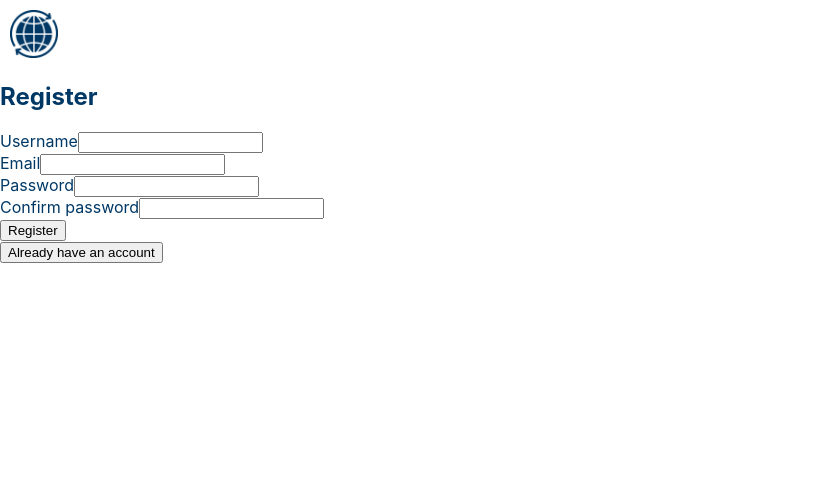
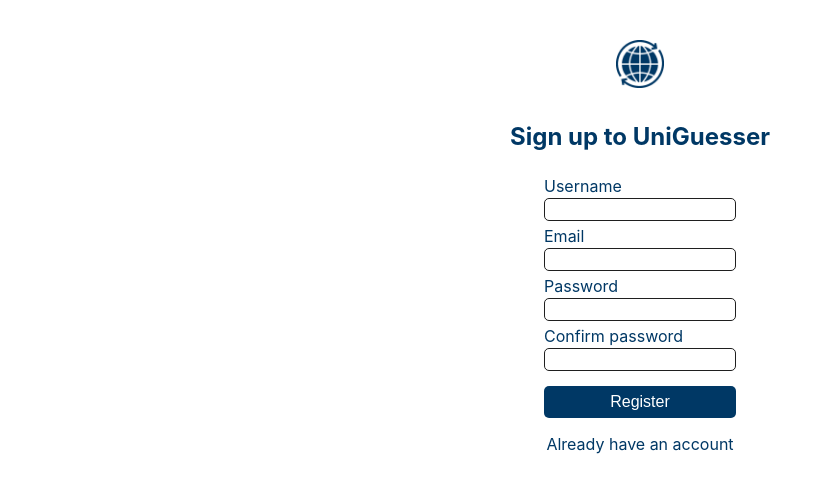
Before and after one commit to Billypl/UniGuesserRun, a React (Create React App) app in the folder frontend/: page /PartyGame/register in a window 1280 px wide. Shown: the top 492 px of the page, without its empty margins (0-833 px from the left). Built offline with nearby package versions, Linux system fonts and the light colour scheme.

Commit message:
UGR-25 styling(feat): improved login and register page styling

```diff
--- a/frontend/src/components/FormField.tsx
+++ b/frontend/src/components/FormField.tsx
@@ -1,5 +1,6 @@
 import React from "react";
 import { UseFormRegister, FieldValues } from "react-hook-form";
+import styles from "../styles/AccountForm.module.scss";
 
 interface FormFieldProps<T extends FieldValues> {
   label: string;
@@ -11,13 +12,13 @@ interface FormFieldProps<T extends FieldValues> {
 
 const FormField = <T extends FieldValues>({ label, name, type = "text", register, error }: FormFieldProps<T>) => {
   return (
-    <div className="form-field">
+    <div className={styles.field}>
       <label>{label}</label>
       <input
         type={type}
         {...register(name as any)}
       />
-      {error && <p className="form-error-message">{error}</p>}
+      {error && <p className={styles.error_message}>{error}</p>}
     </div>
   );
 };
--- a/frontend/src/pages/login.tsx
+++ b/frontend/src/pages/login.tsx
@@ -6,6 +6,7 @@ import FormField from "../components/FormField";
 import Logo from "../components/Logo";
 import { MENU_ROUTE, REGISTER_ROUTE } from "../Constants";
 import { useUserContext } from "../hooks/useUserContext";
+import styles from "../styles/AccountForm.module.scss";
 
 interface LoginFormInputs {
   nicknameOrEmail: string;
@@ -34,10 +35,11 @@ const Login: React.FC = () => {
   }
 
   return (
-    <>
-    <Logo />
-    <form onSubmit={handleSubmit(loginUser)} className="login-form">
-      <h2 className="form-header">Login</h2>
+    <div className={styles.form_container}>
+      <Logo />
+      <form onSubmit={handleSubmit(loginUser)}
+    className={styles.form}>
+      <h2 className={styles.header}>Sign in to UniGuesser</h2>
 
       <FormField
         label="Nickname or Email"
@@ -55,10 +57,10 @@ const Login: React.FC = () => {
         error={errors.password?.message}
       />
 
-      <button type="submit" className="login-form-button">Login</button>
+      <button type="submit" className={styles.submit_button}>Login</button>
     </form>
-    <button onClick={() => navigate(REGISTER_ROUTE)}>New to UniGuesser? Sign up</button>
-    </>
+    <p onClick={() => navigate(REGISTER_ROUTE)} className={styles.link}>New to UniGuesser? Sign up</p>
+    </div>
   );
 };
 
--- a/frontend/src/pages/register.tsx
+++ b/frontend/src/pages/register.tsx
@@ -5,6 +5,7 @@ import accountService from "../services/api/accountService";
 import FormField from "../components/FormField";
 import Logo from "../components/Logo";
 import { LOGIN_ROUTE } from "../Constants";
+import styles from "../styles/AccountForm.module.scss";
 
 interface RegisterFormInputs {
   username: string;
@@ -28,10 +29,10 @@ const Register: React.FC = () => {
   }
 
   return (
-    <>
+    <div className={styles.form_container}>
       <Logo />
-    <form onSubmit={handleSubmit(registerUser)} className="registration-form">
-      <h2 className="form-header">Register</h2>
+      <form onSubmit={handleSubmit(registerUser)} className={styles.form}>
+        <h2 className={styles.header}>Sign up to UniGuesser</h2>
 
         <FormField
           label="Username"
@@ -65,10 +66,10 @@ const Register: React.FC = () => {
           error={errors.confirmPassword?.message}
         />
 
-      <button type="submit" className="register-form-button">Register</button>
+        <button type="submit" className={styles.submit_button}>Register</button>
       </form>
-    <button onClick={() => navigate(LOGIN_ROUTE)}>Already have an account</button>
-    </>
+      <p onClick={() => navigate(LOGIN_ROUTE)} className={styles.link}>Already have an account</p>
+    </div>
   );
 };
 
--- a/frontend/src/styles/Account.module.scss
+++ b/frontend/src/styles/Account.module.scss
@@ -7,7 +7,6 @@
     column-gap: 20px;
 
     .nav_item {
-        @include clickable;
         @include button;
         padding: 10px;
         background-color: $dark-blue;
--- /dev/null
+++ b/frontend/src/styles/AccountForm.module.scss
@@ -0,0 +1,45 @@
+@import "Mixins";
+@import "Colors";
+
+.form_container {
+    margin-top: 30px;
+    display: flex;
+    flex-direction: column;
+    align-items: center;
+    width: auto;
+
+    .form {
+        display: flex;
+        flex-direction: column;
+        align-items: center;
+
+        div {
+            display: flex;
+            flex-direction: column;
+            width: 12rem;
+            margin-top: 5px;
+
+            input {
+                border-radius: 5px;
+                border-color: $dark-grey;
+                border-style: solid;
+                border-width: 1px;
+                padding: 3px 0 3px 0;
+                margin-top: 2px;
+            }
+        }
+
+        button {
+            @include button;
+
+            width: 12rem;
+            margin-top: 15px;
+            padding: 7px 0 7px 0;
+            font-size: 1rem;
+        }
+    }
+
+    .link {
+        @include link;
+    }
+}
--- a/frontend/src/styles/Menu.module.scss
+++ b/frontend/src/styles/Menu.module.scss
@@ -12,7 +12,6 @@
     row-gap: 20px;
 
     .menu_option {
-        @include clickable;
         @include button;
         font-size: 1.5em;
         padding: 10px;
--- a/frontend/src/styles/_Mixins.scss
+++ b/frontend/src/styles/_Mixins.scss
@@ -8,7 +8,17 @@
     filter: brightness(0.8);
 }
 
+@mixin link {
+    @include clickable;
+
+    &:hover {
+        text-decoration: underline;
+    }
+}
+
 @mixin button {
+    @include clickable;
+
     background-color: $dark-blue;
     color: $white;
     border-radius: 5px;
```
Lines whose indentation alone changed are shown as unchanged.
